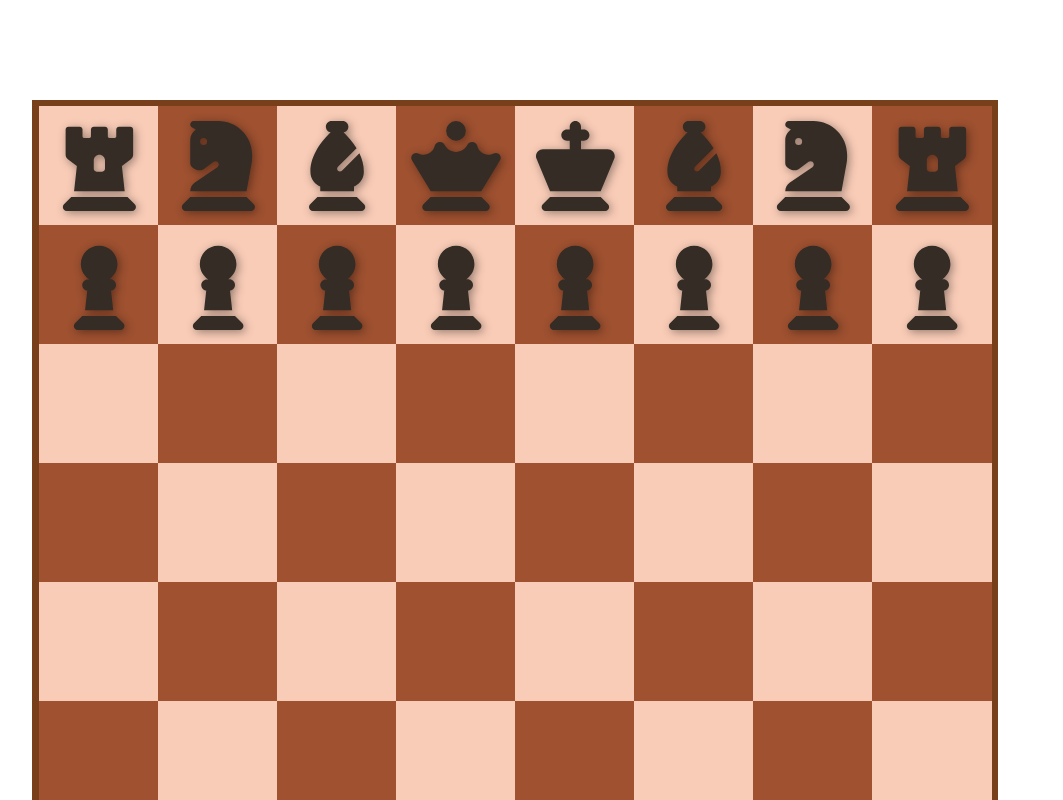
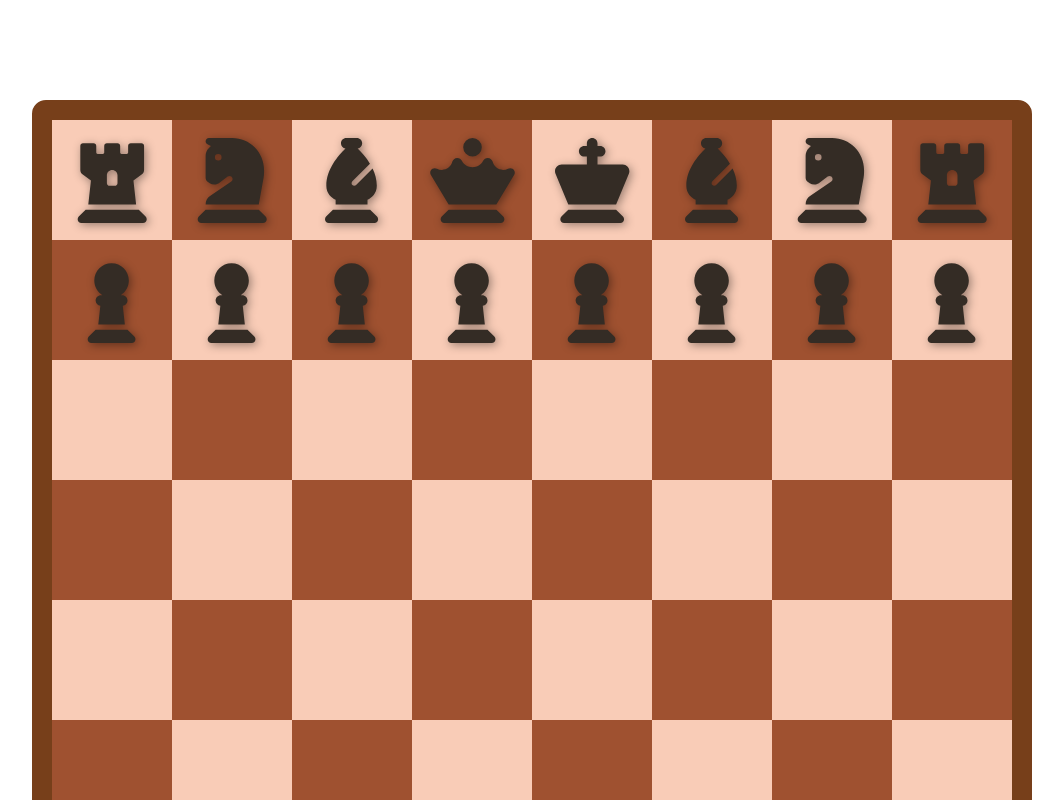
Before and after one commit to UltraFutile/react-chess, a React (Create React App) app: page / in a window 1280 px wide. Shown: the top 800 px of the page, without its empty margins (68-1131 px from the left). Built offline with nearby package versions, Linux system fonts and the light colour scheme.

Commit message:
Fix visual bug where blinking cursor appears on board

```diff
--- a/src/components/Board.css
+++ b/src/components/Board.css
@@ -1,12 +1,14 @@
 .board-shell {
-    border: 7px solid #773f1a; /* Sepia */
+    border: 20px solid #773f1a; /* Sepia */
+    border-radius: 14px;
     margin-left: 100px;
     margin-top: 100px;
     display: inline-grid;
+    caret-color: transparent; /* Prevents blinking cursor from appearing on board elements */
 }
 
 .board-row {
-    display: inline-block;
+    display: inline-flex; /* Prevents chessboard from responsively collapsing when window size changes */
 }
 
 .board-row:after {
--- a/src/components/Square.css
+++ b/src/components/Square.css
@@ -1,14 +1,11 @@
 .square {
-    background: #fff;
     border: none;
-    float: left;
-    font-size: 90px;
+    font-size: 85px;
     font-weight: bold;
     line-height: 34px;
     width: 120px;
     height: 120px;
-    margin-right: -1px;
-    margin-top: -1px;
+
     padding: 0;
     text-align: center;
 }
```
